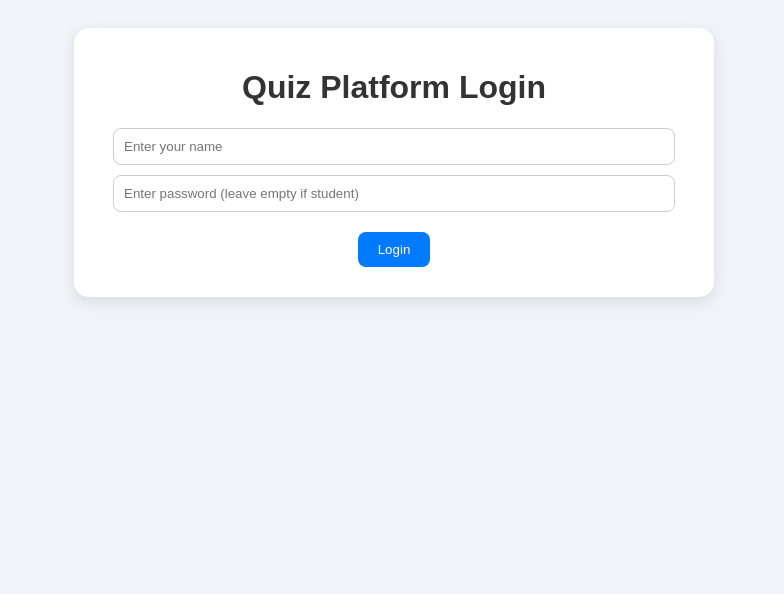
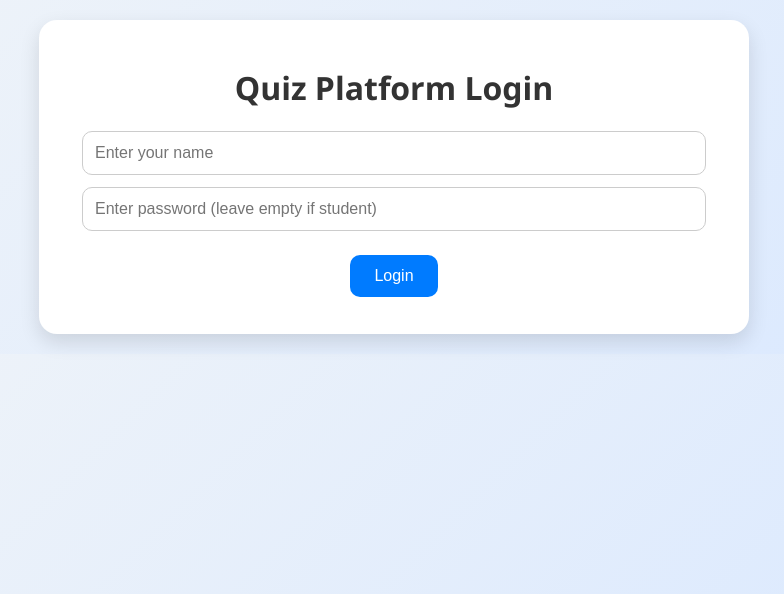
Before and after one commit to adityapratap1905/quiz-creator, a Flask app: page / in a window 1280 px wide. Shown: the top 594 px of the page, without its empty margins (246-1030 px from the left). Run offline with Flask 3, Linux system fonts and the light colour scheme.

```diff
--- a/static/css/style.css
+++ b/static/css/style.css
@@ -1,51 +1,87 @@
+/* Global Styles */
 body {
-    font-family: Arial, sans-serif;
-    background: #f0f4f8;
+    font-family: 'Segoe UI', Tahoma, Geneva, Verdana, sans-serif;
+    background: linear-gradient(135deg, #f0f4f8, #d9e8ff);
     color: #333;
     text-align: center;
     padding: 20px;
+    margin: 0;
 }
 
+/* Container Card */
 .container {
-    background: white;
-    max-width: 600px;
+    background: #ffffff;
+    max-width: 650px;
     margin: auto;
-    padding: 20px;
-    border-radius: 15px;
-    box-shadow: 0 5px 15px rgba(0,0,0,0.1);
+    padding: 25px 30px;
+    border-radius: 18px;
+    box-shadow: 0 8px 20px rgba(0,0,0,0.12);
+    transition: transform 0.2s ease, box-shadow 0.2s ease;
 }
 
+.container:hover {
+    transform: translateY(-3px);
+    box-shadow: 0 12px 25px rgba(0,0,0,0.18);
+}
+
+/* Input Fields */
 input {
     display: block;
-    width: 90%;
-    margin: 10px auto;
-    padding: 10px;
-    border-radius: 8px;
+    width: 92%;
+    margin: 12px auto;
+    padding: 12px;
+    border-radius: 10px;
     border: 1px solid #ccc;
+    font-size: 16px;
+    transition: border-color 0.2s, box-shadow 0.2s;
 }
 
+input:focus {
+    border-color: #007bff;
+    box-shadow: 0 0 6px rgba(0,123,255,0.4);
+    outline: none;
+}
+
+/* Buttons */
 button {
-    padding: 10px 20px;
-    margin: 10px;
+    padding: 12px 24px;
+    margin: 12px 6px;
     border: none;
     background: #007bff;
-    color: white;
-    border-radius: 8px;
+    color: #ffffff;
+    font-size: 16px;
+    font-weight: 500;
+    border-radius: 10px;
     cursor: pointer;
+    transition: background 0.3s ease, transform 0.2s ease;
 }
 
 button:hover {
     background: #0056b3;
+    transform: scale(1.05);
 }
 
+button:active {
+    transform: scale(0.98);
+}
+
+/* Quiz List */
 ul {
     list-style: none;
     padding: 0;
+    margin-top: 15px;
 }
 
 li {
+    background: #f8f9fa;
+    margin: 8px 0;
+    padding: 12px;
+    border-radius: 8px;
+    font-size: 15px;
+    text-align: left;
+    transition: background 0.2s ease;
+}
+
+li:hover {
     background: #e9ecef;
-    margin: 5px 0;
-    padding: 10px;
-    border-radius: 5px;
 }
```
